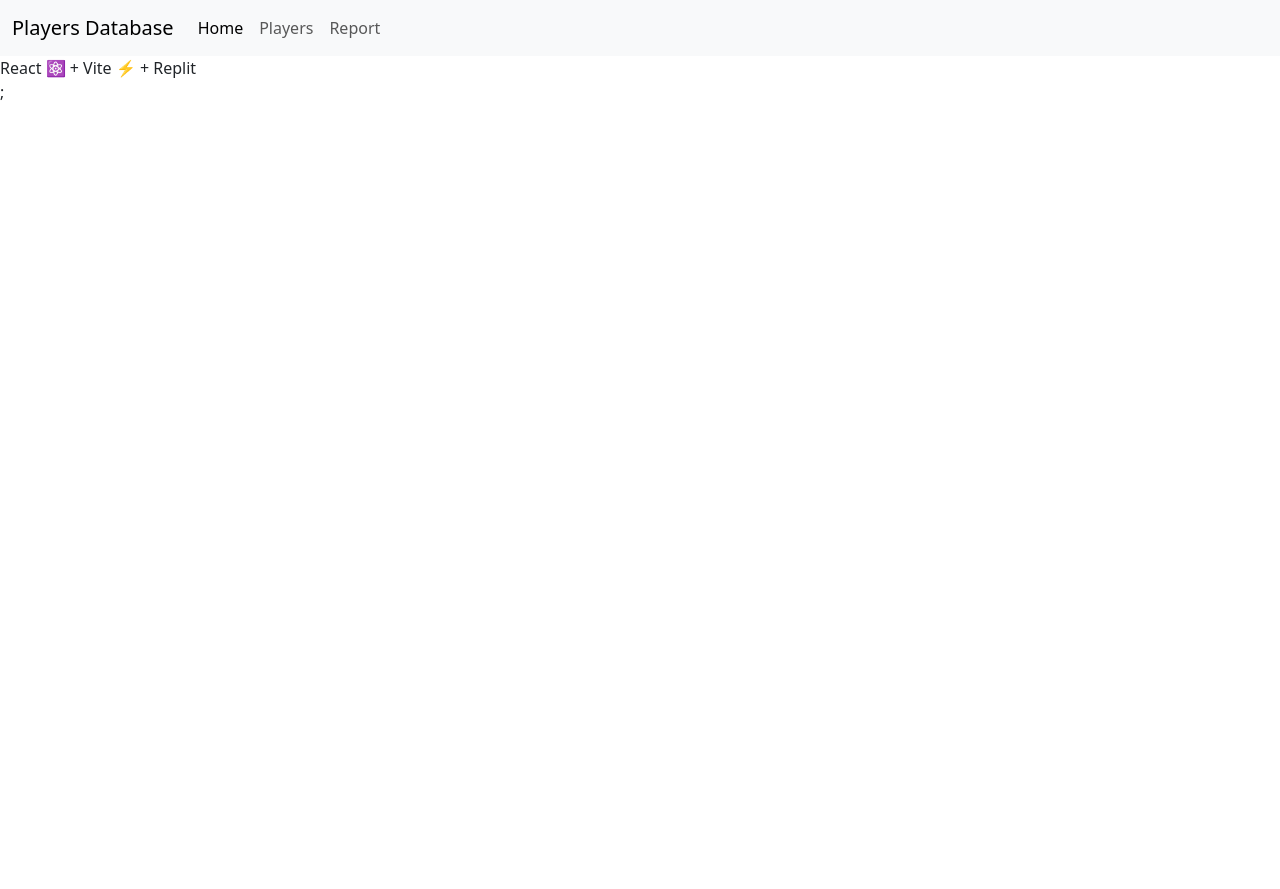
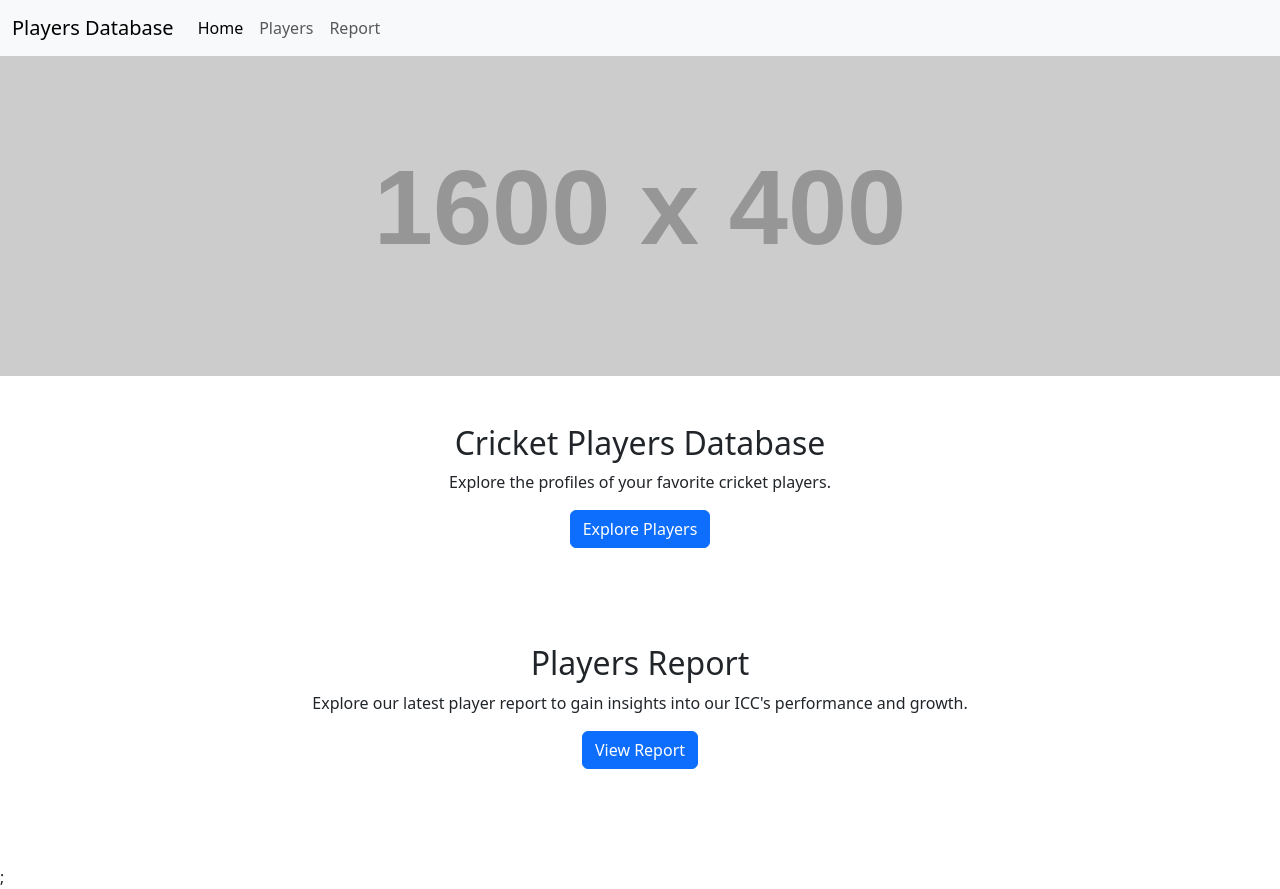
Before and after one commit to checodezz/Players-Banner-React, a React (Vite) app: page / in a window 1280 px wide. Before the commit the page ends 800 px from the top, so only its background shows below. Built offline with nearby package versions, Linux system fonts and the light colour scheme.

Commit message:
added homepage

```diff
--- a/package.json
+++ b/package.json
@@ -21,6 +21,7 @@
     "vite": "^5.0.0"
   },
   "dependencies": {
-    "bootstrap": "^5.3.3"
+    "bootstrap": "^5.3.3",
+    "react-router-dom": "^6.22.3"
   }
 }
--- a/src/App.jsx
+++ b/src/App.jsx
@@ -1,11 +1,37 @@
 import "./App.css";
 import Header from "../components/Header";
+import { Link } from "react-router-dom";
 
 export default function App() {
   return (
     <>
       <Header />
-      <main>React ⚛️ + Vite ⚡ + Replit</main>;
+      <main>
+        <img
+          src="https://placehold.co/1600x400?text=Hello+World"
+          className="img-fluid"
+        />
+
+        <div className="text-center my-5">
+          <h2>Cricket Players Database</h2>
+          <p>Explore the profiles of your favorite cricket players.</p>
+          <Link to="/" className="btn btn-primary">
+            Explore Players
+          </Link>
+        </div>
+
+        <div className="text-center my-5 py-5">
+          <h2>Players Report</h2>
+          <p>
+            Explore our latest player report to gain insights into our ICC's
+            performance and growth.
+          </p>
+          <Link to="/" className="btn btn-primary">
+            View Report{" "}
+          </Link>
+        </div>
+      </main>
+      ;
     </>
   );
 }
--- a/src/index.jsx
+++ b/src/index.jsx
@@ -1,11 +1,19 @@
 import React from "react";
 import ReactDOM from "react-dom/client";
+import { createBrowserRouter, RouterProvider } from "react-router-dom";
 import App from "./App";
 import "bootstrap/dist/css/bootstrap.min.css";
 import "bootstrap/dist/js/bootstrap.min.js";
 
+const router = createBrowserRouter([
+  {
+    path: "/",
+    element: <App />,
+  },
+]);
+
 ReactDOM.createRoot(document.getElementById("root")).render(
   <React.StrictMode>
-    <App />
+    <RouterProvider router={router} />
   </React.StrictMode>,
 );
```
Also changed, not shown: 1 other file (tests, documents, lock files or other folders).
